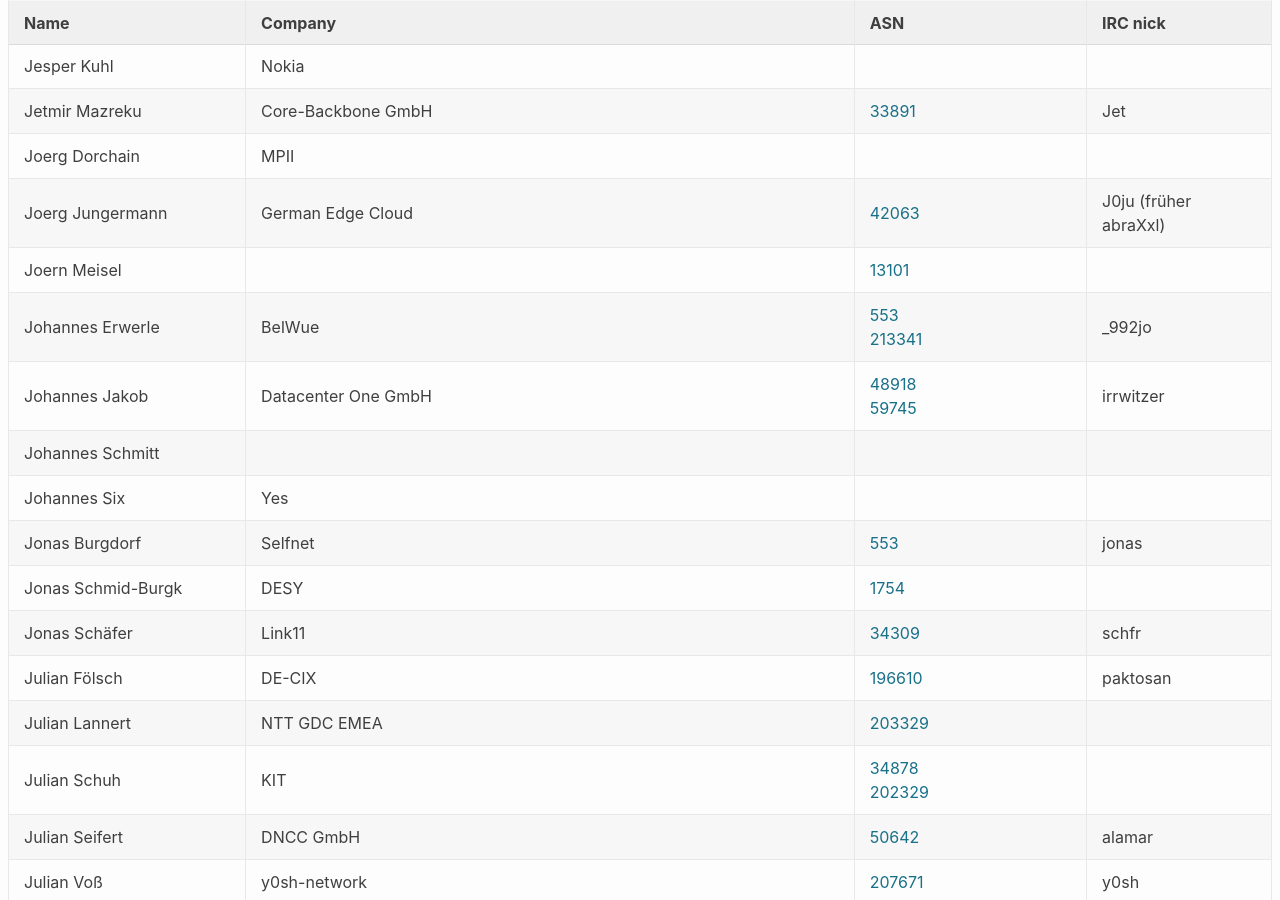
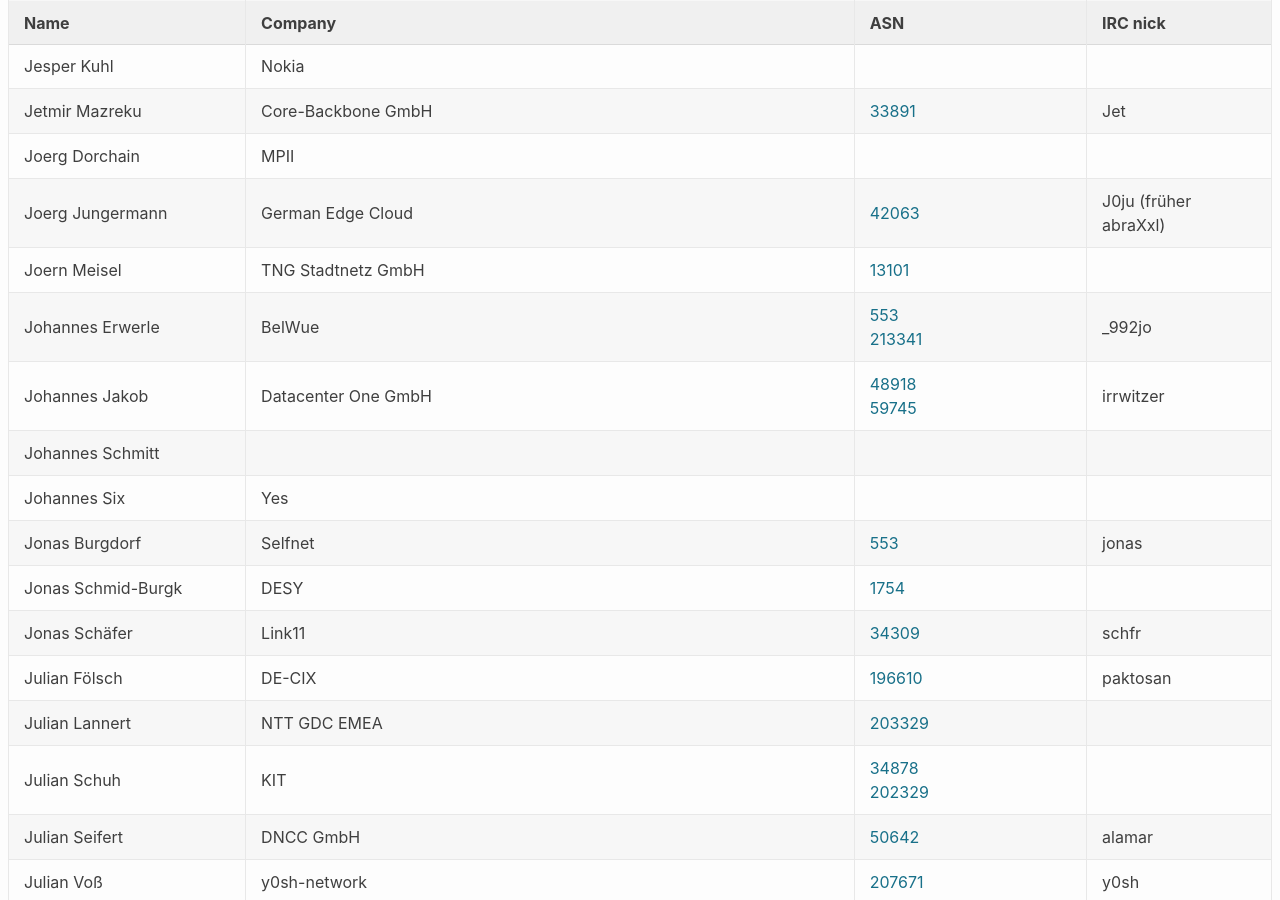
Before and after one commit to denog/pretix-attendeelist, a Jekyll site: the page built from denog13/index.markdown, in a window 1280 px wide and 900 px high, scrolled down 8926 px. Built offline with Jekyll 4.4.1, drawn with Linux system fonts in a browser that asks for light colours.

Commit message:
Latest data: Thu Oct 21 05:49:49 UTC 2021

```diff
--- a/_data/attendees_denog13.json
+++ b/_data/attendees_denog13.json
@@ -1201,7 +1201,7 @@
   },
   {
     "name": "Joern Meisel",
-    "company": null,
+    "company": "TNG Stadtnetz GmbH",
     "irc": null,
     "asn": "AS13101"
   },
```
